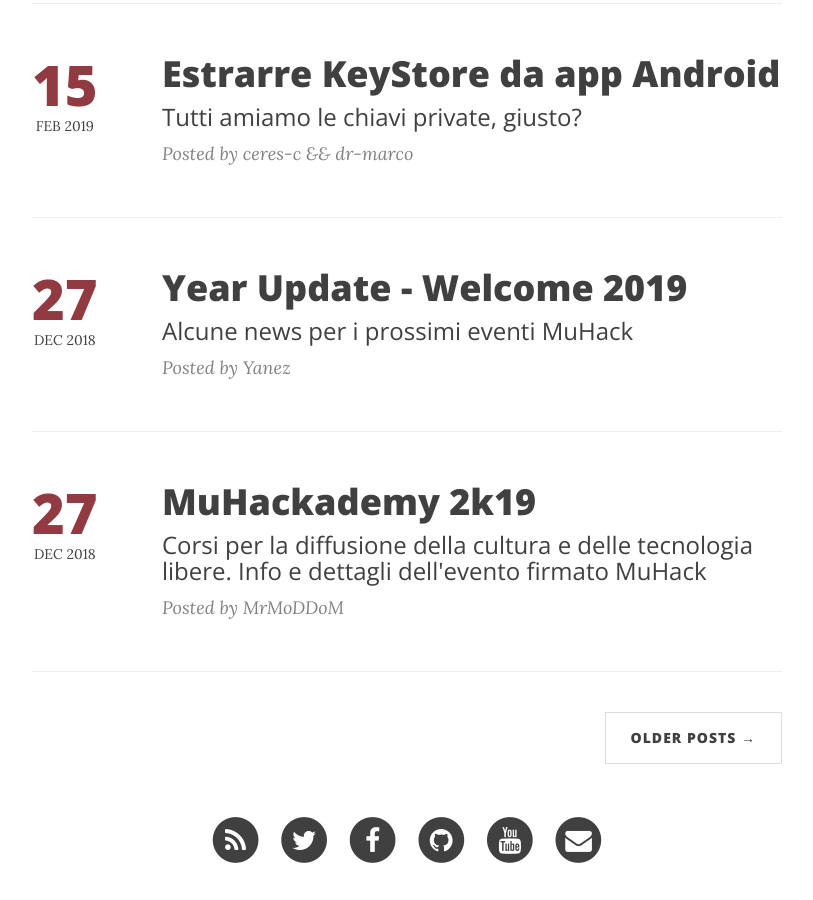
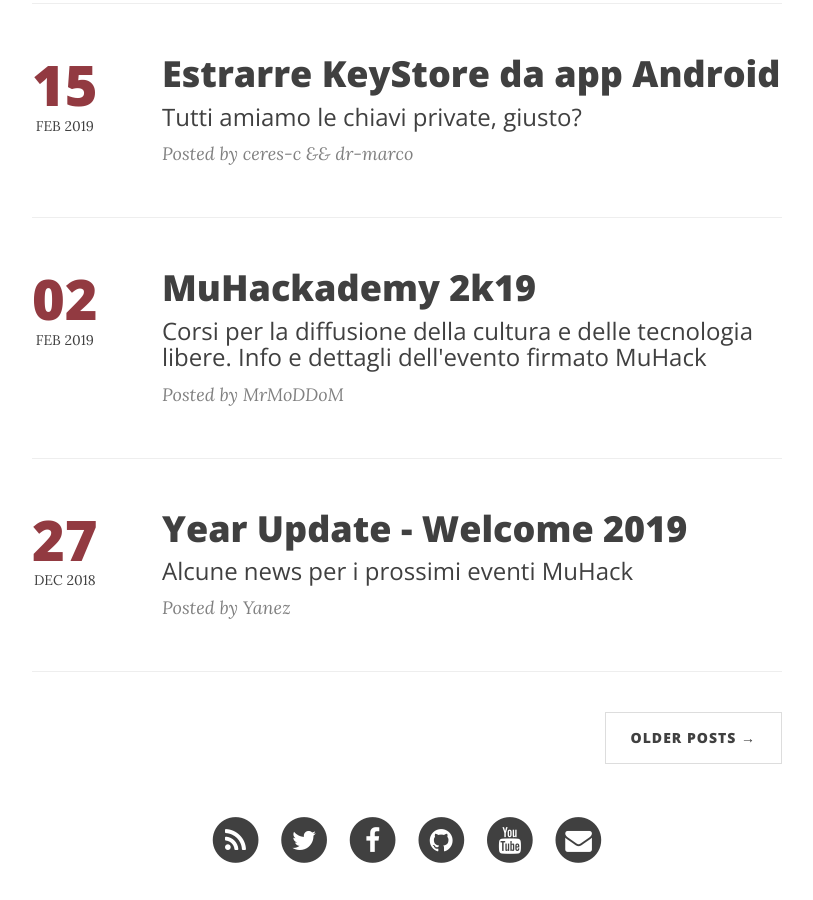
Before and after one commit to muhack/muhack.github.io, a Jekyll site: the page built from index.html, in a window 1280 px wide and 900 px high, scrolled down 955 px. Shown: the whole window, without its empty margins (233-1046 px from the left). Built offline with Jekyll 4.4.1, drawn with Linux system fonts in a browser that asks for light colours; nearby versions of some CDN libraries; the list of posts is cut into pages by our own code.

Commit message:
Update and rename 2018-12-27-muhackademy-2k19.md to 2019-02-02-muhackademy-2k19.md

```diff
--- a/_posts/2018-12-27-muhackademy-2k19.md
+++ b/_posts/2019-02-02-muhackademy-2k19.md
@@ -3,7 +3,7 @@ layout: post
 title: "MuHackademy 2k19"
 subtitle: "Corsi per la diffusione della cultura e delle tecnologia libere. Info e dettagli dell'evento firmato MuHack"
 categories: Events
-date: 2018-12-27
+date: 2019-02-02
 author: MrMoDDoM
 header-img: /public/img/2018-12-27-muhackademy-2k19.jpg
 ---
```
